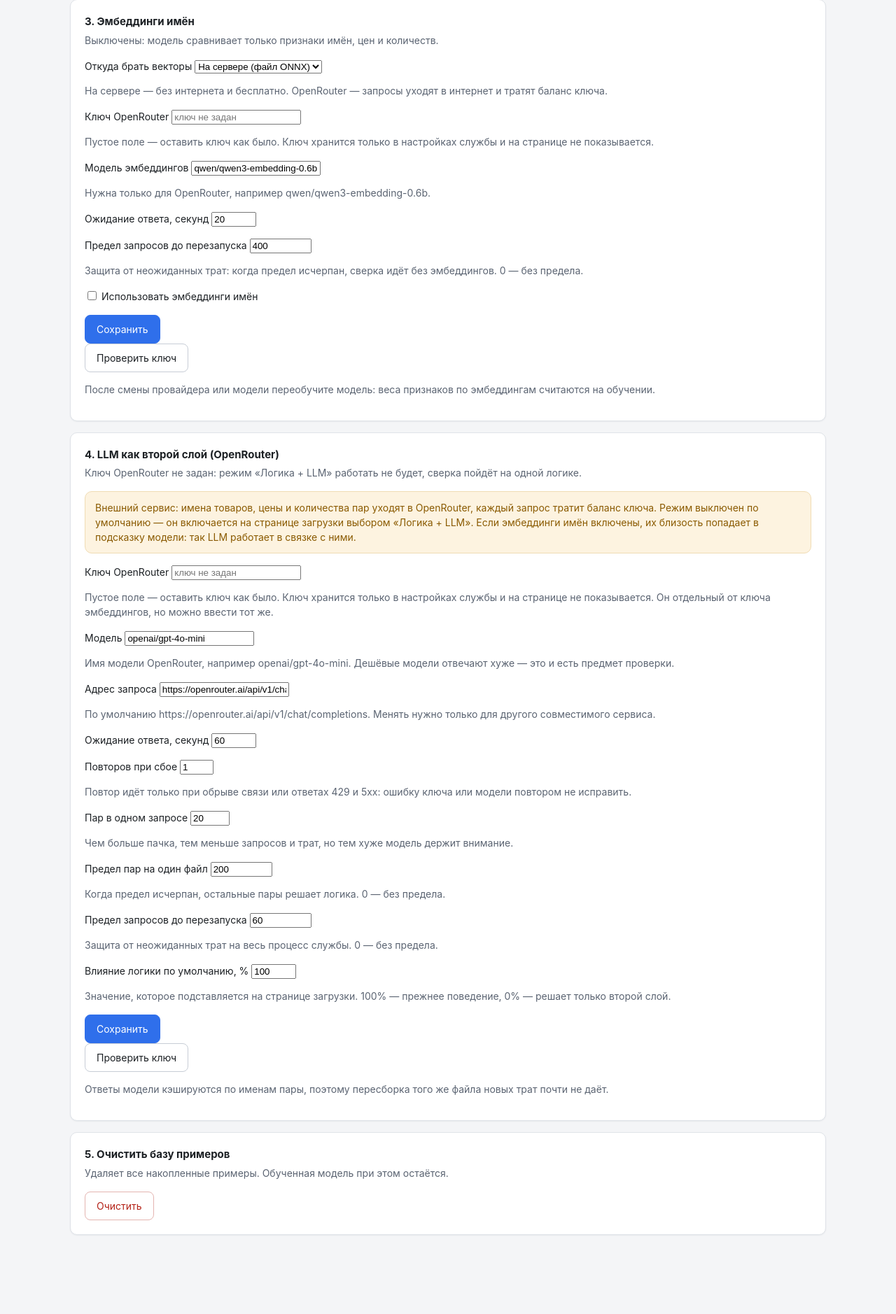
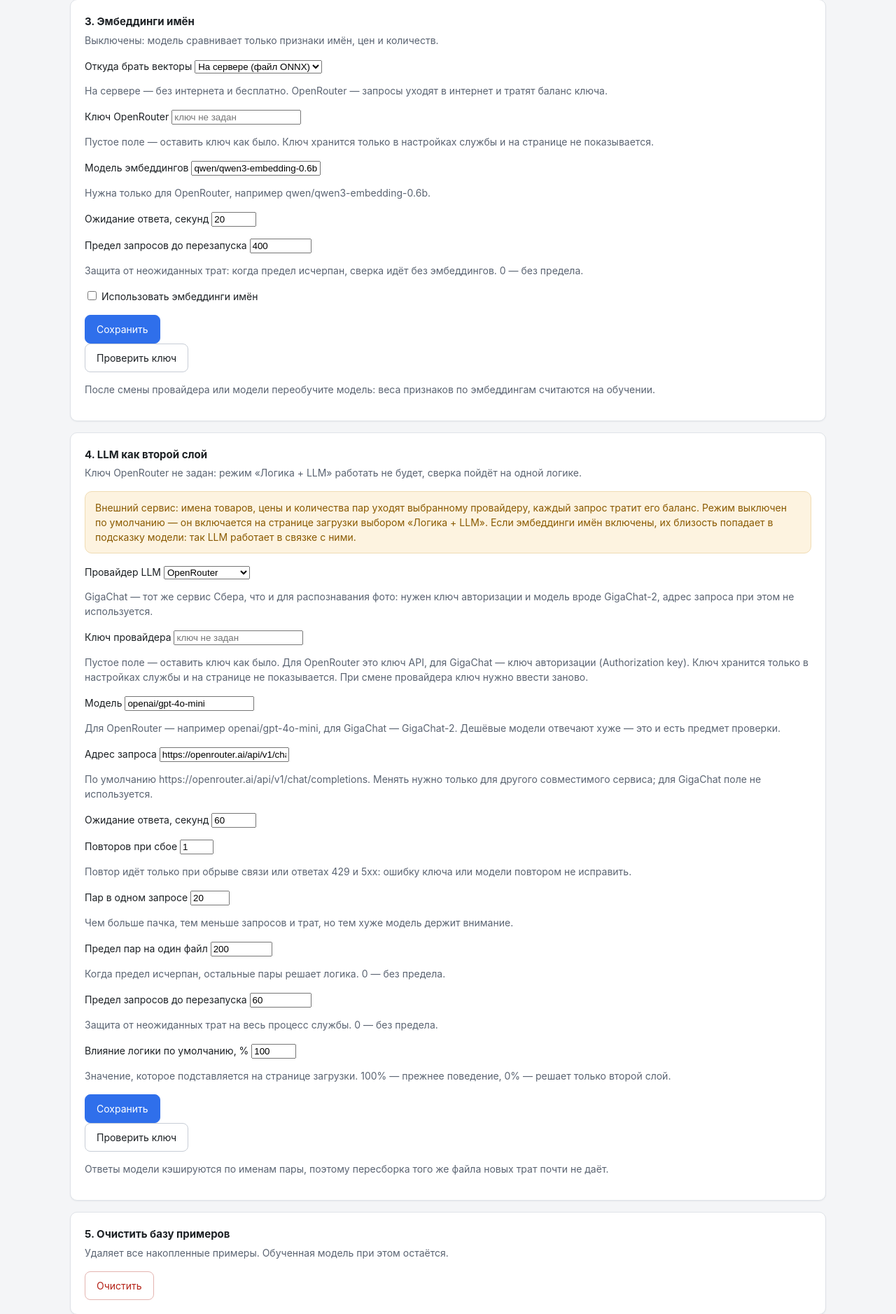
Before and after one commit to lineSence/ExcelKROAutoFormat, a FastAPI app: page /training in a window 1280 px wide. Shown: the part 932-2810 px from the top of the page at 70% size. Run offline with FastAPI, Linux system fonts and the light colour scheme; parts of the project's set-up code (start-up, migrations or seed data) failed here and were passed over.

Commit message:
Страница обучения: выбор провайдера LLM

```diff
--- a/app/templates/training.html
+++ b/app/templates/training.html
@@ -32,7 +32,7 @@
 			<span class="stat-value">{{ embed.provider_label if embed else "—" }}</span>
 		</div>
 		<div class="stat">
-			<span class="stat-label">LLM (OpenRouter)</span>
+			<span class="stat-label">LLM ({{ judge.provider_label if judge else "—" }})</span>
 			<span class="stat-value">{% if judge and judge.has_key %}ключ задан{% else %}ключ не задан{% endif %}</span>
 		</div>
 		<div class="stat">
@@ -131,29 +131,39 @@
 </section>
 
 <section class="card">
-	<h2>4. LLM как второй слой (OpenRouter)</h2>
+	<h2>4. LLM как второй слой</h2>
 	<p class="card-sub">{{ judge.reason if judge else "Состояние неизвестно." }}</p>
 	<p class="alert alert-warn">
-		Внешний сервис: имена товаров, цены и количества пар уходят в OpenRouter, каждый
-		запрос тратит баланс ключа. Режим выключен по умолчанию — он включается на
-		странице загрузки выбором «Логика + LLM». Если эмбеддинги имён включены, их
-		близость попадает в подсказку модели: так LLM работает в связке с ними.
+		Внешний сервис: имена товаров, цены и количества пар уходят выбранному
+		провайдеру, каждый запрос тратит его баланс. Режим выключен по
+		умолчанию — он включается на странице загрузки выбором «Логика + LLM».
+		Если эмбеддинги имён включены, их близость попадает в подсказку модели:
+		так LLM работает в связке с ними.
 	</p>
 	<form action="/training/judge" method="post">
 		<div class="field">
-			<label for="judge-key">Ключ OpenRouter</label>
+			<label for="judge-provider">Провайдер LLM</label>
+			<select id="judge-provider" name="provider">
+				{% for item in judge.providers %}
+				<option value="{{ item.value }}" {% if judge.provider == item.value %}selected{% endif %}>{{ item.label }}</option>
+				{% endfor %}
+			</select>
+			<p class="hint">GigaChat — тот же сервис Сбера, что и для распознавания фото: нужен ключ авторизации и модель вроде GigaChat-2, адрес запроса при этом не используется.</p>
+		</div>
+		<div class="field">
+			<label for="judge-key">Ключ провайдера</label>
 			<input id="judge-key" type="password" name="api_key" autocomplete="off" placeholder="{% if judge and judge.has_key %}сохранён, оканчивается на {{ judge.key_tail }}{% else %}ключ не задан{% endif %}" />
-			<p class="hint">Пустое поле — оставить ключ как было. Ключ хранится только в настройках службы и на странице не показывается. Он отдельный от ключа эмбеддингов, но можно ввести тот же.</p>
+			<p class="hint">Пустое поле — оставить ключ как было. Для OpenRouter это ключ API, для GigaChat — ключ авторизации (Authorization key). Ключ хранится только в настройках службы и на странице не показывается. При смене провайдера ключ нужно ввести заново.</p>
 		</div>
 		<div class="field">
 			<label for="judge-model">Модель</label>
 			<input id="judge-model" type="text" name="model" value="{{ judge.model if judge else "" }}" />
-			<p class="hint">Имя модели OpenRouter, например openai/gpt-4o-mini. Дешёвые модели отвечают хуже — это и есть предмет проверки.</p>
+			<p class="hint">Для OpenRouter — например openai/gpt-4o-mini, для GigaChat — GigaChat-2. Дешёвые модели отвечают хуже — это и есть предмет проверки.</p>
 		</div>
 		<div class="field">
 			<label for="judge-url">Адрес запроса</label>
 			<input id="judge-url" type="text" name="api_url" value="{{ judge.api_url if judge else "" }}" />
-			<p class="hint">По умолчанию https://openrouter.ai/api/v1/chat/completions. Менять нужно только для другого совместимого сервиса.</p>
+			<p class="hint">По умолчанию https://openrouter.ai/api/v1/chat/completions. Менять нужно только для другого совместимого сервиса; для GigaChat поле не используется.</p>
 		</div>
 		<div class="field">
 			<label for="judge-timeout">Ожидание ответа, секунд</label>
```
